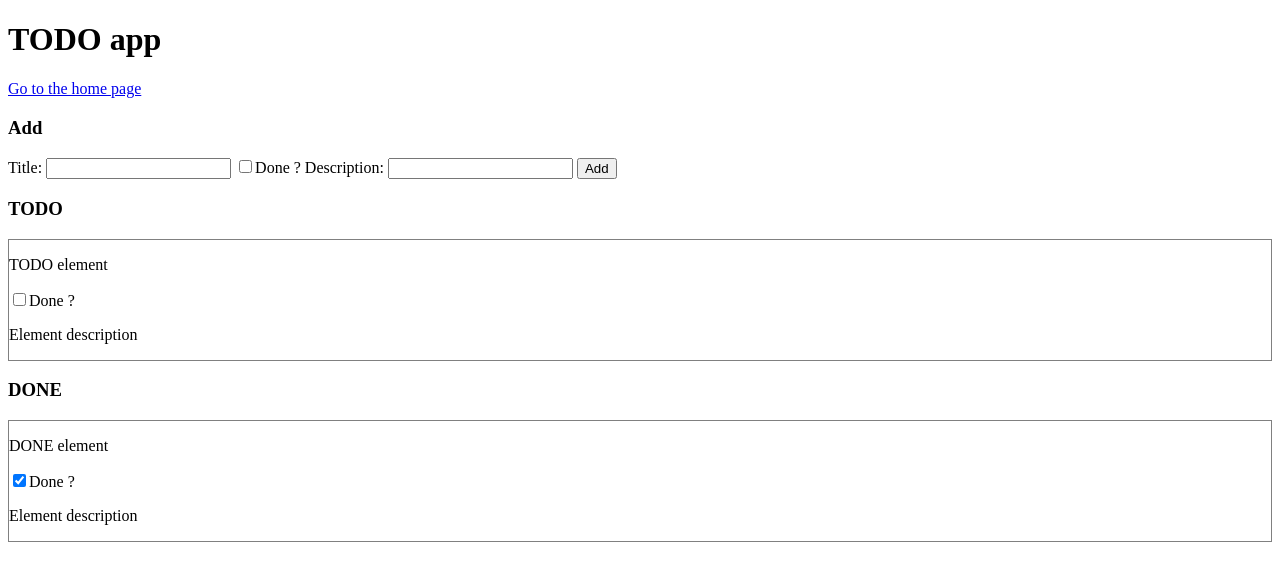
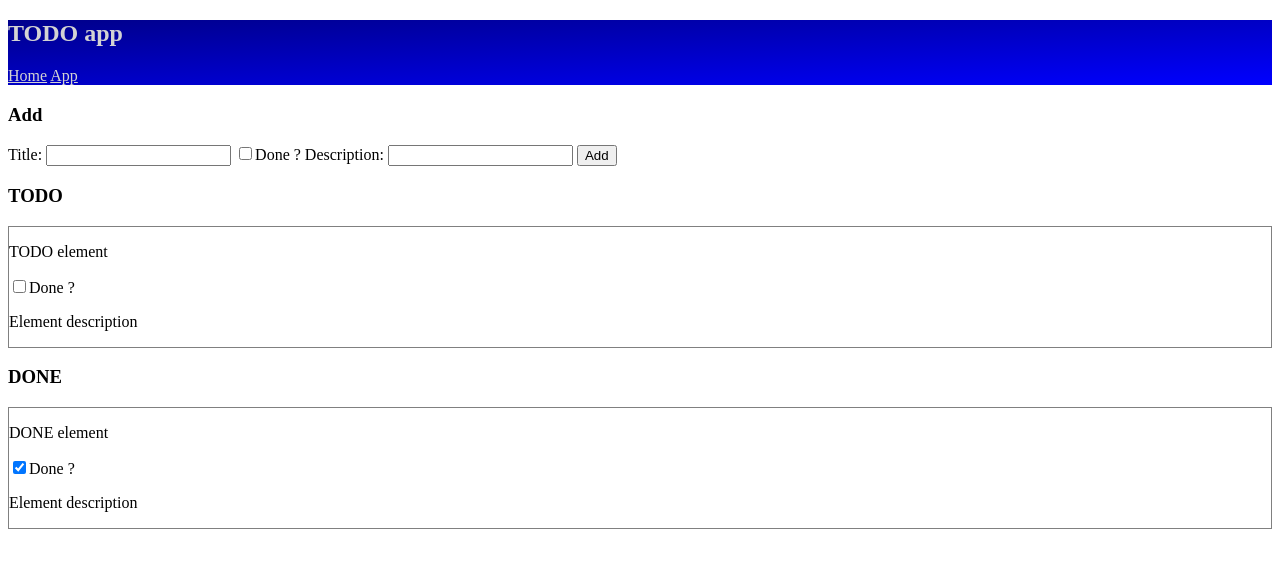
Before and after one commit to antonin-suzor/todo, a SvelteKit app in the folder todo-app/: page /app in a window 1280 px wide. Shown: the top 568 px of the page. Built offline with nearby package versions, Linux system fonts and the light colour scheme.

Commit message:
Add common layout containing navbar

```diff
--- /dev/null
+++ b/todo-app/src/routes/+layout.svelte
@@ -0,0 +1,21 @@
+<script lang="ts">
+    let { children } = $props();
+</script>
+
+<nav>
+    <h1>TODO app</h1>
+    <a href="/">Home</a>
+    <a href="/app">App</a>
+</nav>
+
+{@render children()}
+
+<style>
+    nav {
+        background-image: linear-gradient(to bottom right, darkblue, blue);
+        color: lightgrey;
+        * {
+            color: lightgrey;
+        }
+    }
+</style>
--- a/todo-app/src/routes/+page.svelte
+++ b/todo-app/src/routes/+page.svelte
@@ -1,3 +1 @@
-<h1>TODO app</h1>
 <h3>Start small, then expand.</h3>
-<a href="/app">Go to the application</a>
--- a/todo-app/src/routes/app/+page.svelte
+++ b/todo-app/src/routes/app/+page.svelte
@@ -38,9 +38,6 @@
     }
 </script>
 
-<h1>TODO app</h1>
-<a href="/">Go to the home page</a>
-
 <h3>Add</h3>
 <form onsubmit={addElement}>
     <label>Title: <input type="text" bind:value={addTitle}></label>
```
